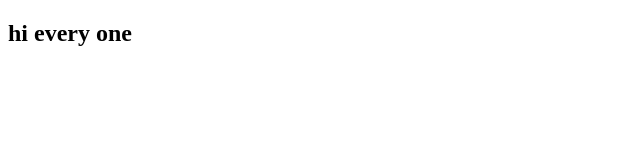
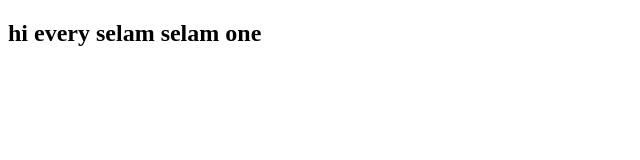
Before and after one commit to my-work-flow/mehbub, a plain HTML site: page index.html in a window 1280 px wide. Shown: the whole page, without its empty margins (0-640 px from the left). Drawn offline with Linux system fonts and the light colour scheme.

Commit message:
Update index.html

```diff
--- a/index.html
+++ b/index.html
@@ -6,6 +6,7 @@
     <title>mukera</title>
 </head>
 <body>
-    <h2>hi every one</h2>
+    <h2>hi every selam selam one</h2>
+
 </body>
 </html>
```
